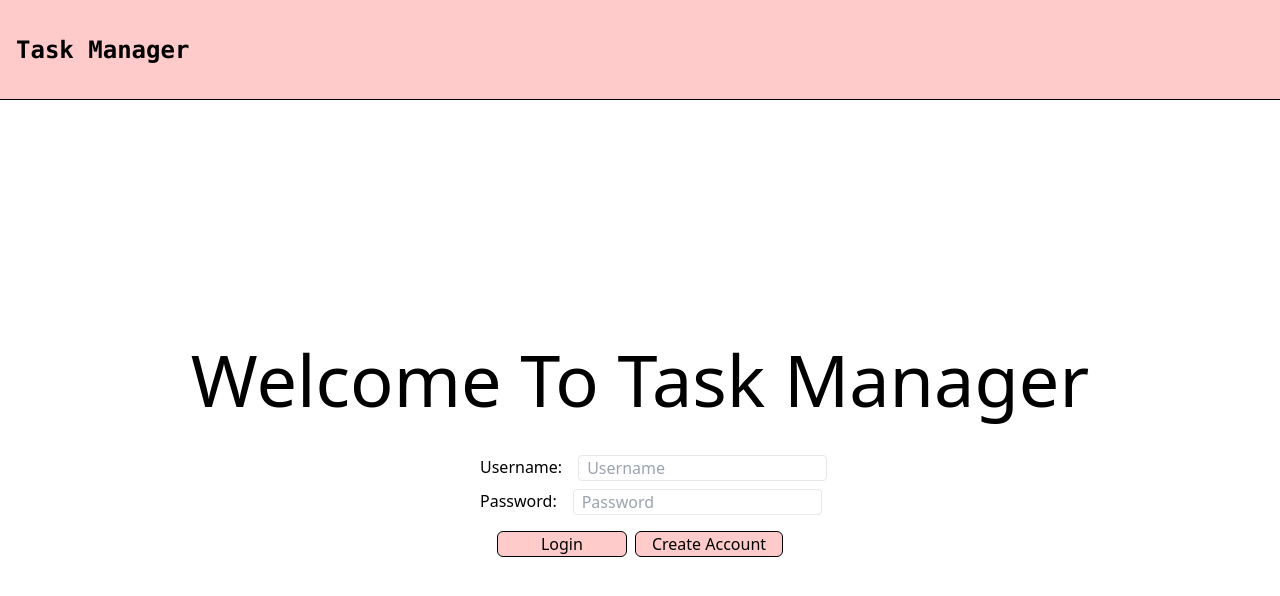
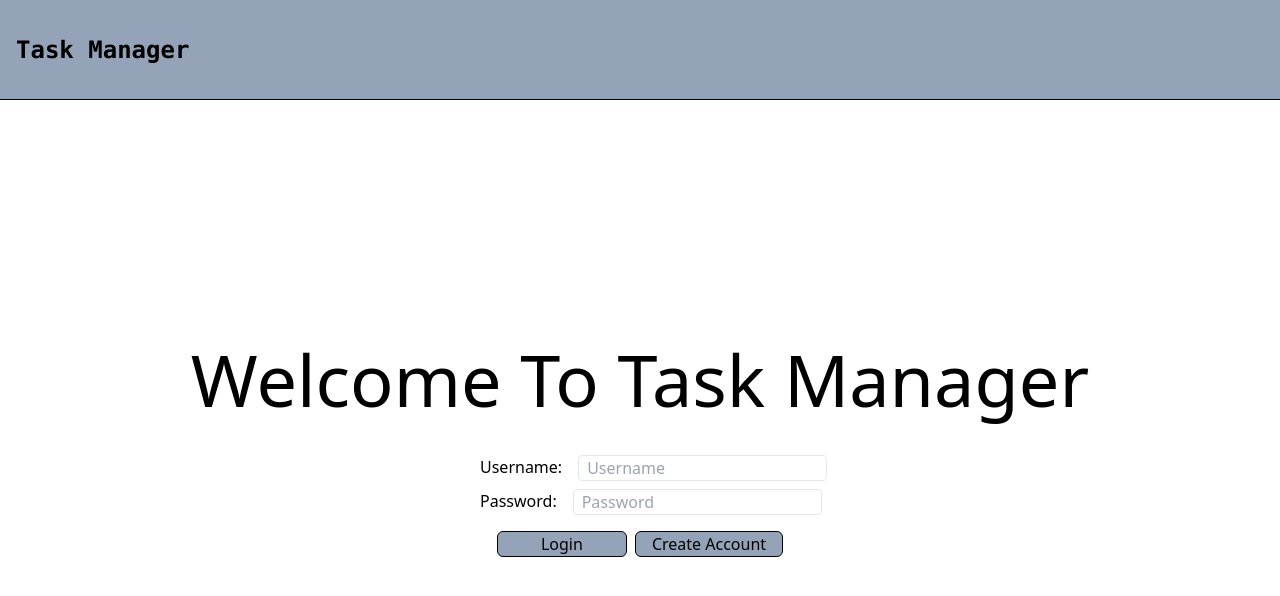
Before and after one commit to aday2418/TaskManager, a Next.js app in the folder frontend/react-app/: page / in a window 1280 px wide. Shown: the top 596 px of the page. Built offline with nearby package versions, Linux system fonts and the light colour scheme.

Commit message:
Changed header and added priority sorting

```diff
--- a/frontend/react-app/app/dashboard/page.tsx
+++ b/frontend/react-app/app/dashboard/page.tsx
@@ -16,9 +16,9 @@ export default async function dashboard(){
     return(
         <div className="relative w-full h-screen flex flex-col">
             <header>
-                <nav className="flex justify-between h-[100px] border-b border-black bg-red-200 items-center gap-5 px-4">
+                <nav className="flex justify-between h-[100px] border-b border-black bg-slate-400 items-center gap-5 px-4">
                     <h1 className="font-mono text-2xl font-bold">Task Manager - Dashboard</h1>
-                    <button className={"flex min-w-[130px] bg-red-500 border rounded-md border-black justify-center px-4"} type="button" >Logout</button>
+                    <button className={"flex min-w-[130px] bg-red-500 border border-2 rounded-md border-black justify-center font-bold px-4"} type="button" >Logout</button>
                 </nav>
             </header>
             <div className="flex h-[calc(100vh-100px)] w-full bg-gray-500">
--- a/frontend/react-app/app/page.tsx
+++ b/frontend/react-app/app/page.tsx
@@ -7,7 +7,7 @@ import LoginRow from "../components/LoginRow";
 import login from '../lib/login';
 
 export default function Login(){
-  const buttonStyle = "flex min-w-[130px] bg-red-200 border rounded-md border-black justify-center px-4";
+  const buttonStyle = "flex min-w-[130px] bg-slate-400 border rounded-md border-black justify-center px-4";
 
   const router = useRouter()
 
@@ -46,7 +46,7 @@ export default function Login(){
   return (
     <div className="relative w-full h-screen flex flex-col">
       <header>
-        <nav className="flex h-[100px] border-b border-black bg-red-200 items-center gap-5 px-4">
+        <nav className="flex h-[100px] border-b border-black bg-slate-400 items-center gap-5 px-4">
           <h1 className="font-mono text-2xl font-bold">Task Manager</h1>
         </nav>
       </header>
--- a/frontend/react-app/components/StatusColumn.tsx
+++ b/frontend/react-app/components/StatusColumn.tsx
@@ -12,6 +12,9 @@ export default function StatusColumn({bgColor, status, tasks}: {bgColor: string,
 
     const [newTasks, setNewTasks] = useState<TaskType[]>([]);
     const taskListRef = useRef<HTMLDivElement>(null);
+
+    const sortedTasks = [...tasks, ...newTasks].sort((a, b) => b.task_priority_id - a.task_priority_id);
+
 
     const statusNames: Record<number, string> = {
         1: "To Do",
@@ -50,13 +53,14 @@ export default function StatusColumn({bgColor, status, tasks}: {bgColor: string,
         }
     };
 
+
     return(
         <div className={`flex flex-col w-1/3 h-full ${bgColor} border border-black items-center justify-top px-8`}>
             <div className="py-10 text-3xl font-bold">
                 {statusNames[status]}
             </div>
             <div ref={taskListRef} className="flex flex-col w-full overflow-y-auto max-h-[calc(100vh-150px)] gap-4">
-                {tasks.map((task) => (
+                {sortedTasks.map((task) => (
                     <Task taskID={task.task_id} key={task.task_id} taskName={task.task_name} taskDescription={task.task_priority_id} taskStatus={task.task_status_id} />
                 ))}
                 {newTasks.map((task) => (
```
